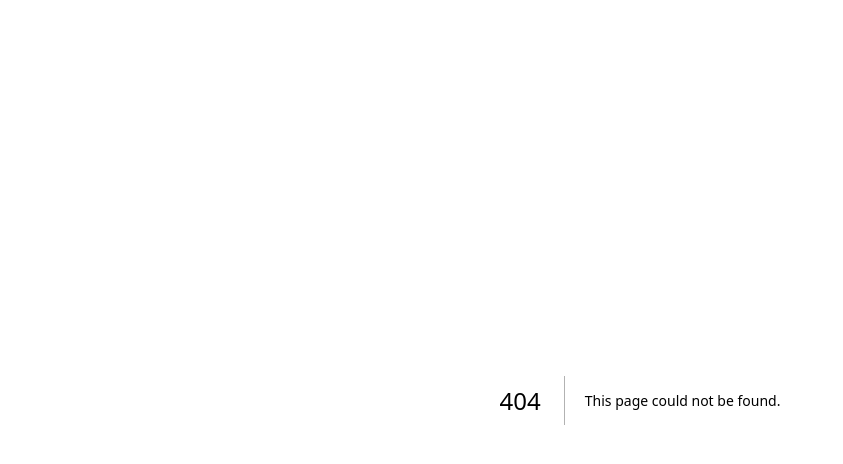
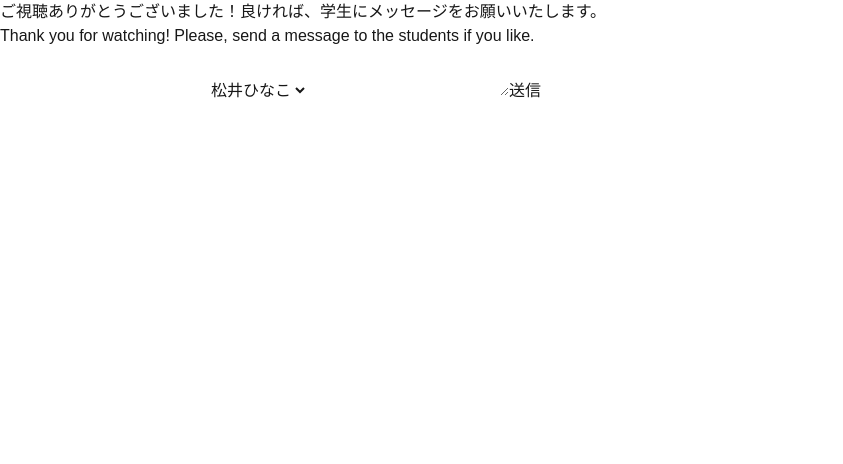
Before and after one commit to tarabakz25/osaka-expo-ar-next-v2, a Next.js app: page /message in a window 1280 px wide. Before the commit this address had no page. Shown: the top 464 px of the page, without its empty margins (0-843 px from the left). Built offline with nearby package versions, Linux system fonts and the light colour scheme.

Commit message:
Add Google Sheets API integration and project data management

```diff
--- /dev/null
+++ b/app/api/submit/route.ts
@@ -0,0 +1,37 @@
+  import type { NextApiRequest, NextApiResponse } from "next";
+  import { google } from "googleapis";
+
+  export default async function handler(req: NextApiRequest, res: NextApiResponse) {
+    try {
+      if(req.method !== "POST") {
+        return res.status(405).json({ message: "Method not allowed" });
+      }
+
+    const { name, romaji, keyword, dir } = req.body;
+
+    const key = JSON.parse(process.env.GOOGLE_APPLICATION_CREDENTIALS || "{}");
+
+    const auth = new google.auth.GoogleAuth({
+      credentials: {
+        client_email: key.client_email,
+        private_key: key.private_key
+      },
+      scopes: ["https://www.googleapis.com/auth/spreadsheets"],
+    });
+
+    const sheets = google.sheets({ version: "v4", auth });
+    await sheets.spreadsheets.values.append({
+      spreadsheetId: process.env.GOOGLE_SHEET_ID,
+      range: "A1",
+      valueInputOption: "USER_ENTERED",
+      requestBody: {
+        values: [[name, romaji, keyword, dir]],
+      }
+    })
+
+    res.status(200).json({ message: "Success" });
+  } catch (error) {
+    console.error("Error:", error);
+    res.status(500).json({ message: "Internal server error" });
+  }
+}
--- /dev/null
+++ b/app/message/page.tsx
@@ -0,0 +1,48 @@
+import { useState } from "react";
+import { projects } from "@/data/projects";
+import type { Project } from "@/types/project";
+
+export default function Message() {
+  const [name, setName] = useState("");
+  const [project, setProject] = useState("");
+  const [message, setMessage] = useState("");
+
+  const handleSubmit = async (e: React.FormEvent<HTMLFormElement>) => {
+    e.preventDefault();
+
+    const res = await fetch("/api/submit", {
+      method: "POST",
+      headers: {
+        "Content-Type": "application/json",
+      },
+      body: JSON.stringify({ name, project, message }),
+    });
+
+    const json = await res.json();
+    if (json.message === "Success") {
+      alert("送信しました");
+    } else {
+      alert("送信に失敗しました");
+      console.error("Error:", json.message);
+    }
+  }
+
+  return (
+    <div>
+      <div>
+        <h2>ご視聴ありがとうございました！良ければ、学生にメッセージをお願いいたします。</h2>
+        <h2>Thank you for watching! Please, send a message to the students if you like.</h2>
+        <form onSubmit={handleSubmit}>
+          <input type="text" value={name} onChange={(e) => setName(e.target.value)} />
+          <select name="project" id="project" value={project} onChange={(e) => setProject(e.target.value)}>
+            {projects.map((p: Project) => (
+              <option key={p.name} value={p.name}>{p.name}</option>
+            ))}
+          </select>
+          <textarea value={message} onChange={(e) => setMessage(e.target.value)} />
+          <button type="submit">送信</button>
+        </form>
+      </div>
+    </div>
+  )
+}
--- a/package.json
+++ b/package.json
@@ -11,6 +11,8 @@
   "dependencies": {
     "@emotion/react": "^11.14.0",
     "@emotion/styled": "^11.14.0",
+    "@googleapis/sheets": "^9.7.0",
+    "googleapis": "^148.0.0",
     "next": "15.3.1",
     "react": "^19.0.0",
     "react-dom": "^19.0.0",
```
Also changed, not shown: components/postAction.tsx (added), data/projects.ts (renamed from datas/projects.ts), 1 other file (tests, documents, lock files or other folders).
